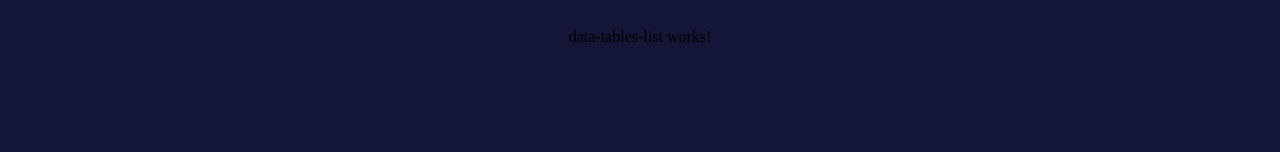
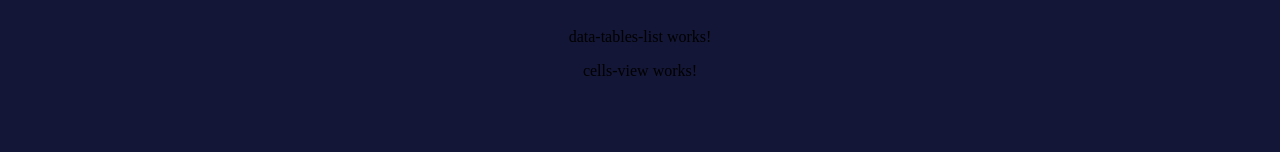
Before and after one commit to akshaykhanna/ExcelRegionSelection, an Angular app: page / in a window 1280 px wide. Shown: the part 132-284 px from the top of the page. Built offline with nearby package versions, Linux system fonts and the light colour scheme.

Commit message:
Add cells view component

```diff
--- a/src/app/app.component.html
+++ b/src/app/app.component.html
@@ -3,6 +3,7 @@
   <div style="text-align: center">
     <h1>Welcome to {{ title }}!</h1>
     <app-data-tables-list></app-data-tables-list>
+    <app-cells-view></app-cells-view>
   </div>
   <router-outlet></router-outlet>
 </div>
--- a/src/app/app.module.ts
+++ b/src/app/app.module.ts
@@ -5,12 +5,14 @@ import { AppRoutingModule } from './app-routing.module';
 import { AppComponent } from './app.component';
 import { DataTablesListComponent } from './data-tables-list/data-tables-list.component';
 import { NavbarComponent } from './navbar/navbar.component';
+import { CellsViewComponent } from './cells-view/cells-view.component';
 
 @NgModule({
   declarations: [
     AppComponent,
     DataTablesListComponent,
-    NavbarComponent
+    NavbarComponent,
+    CellsViewComponent
   ],
   imports: [
     BrowserModule,
--- /dev/null
+++ b/src/app/cells-view/cells-view.component.html
@@ -0,0 +1 @@
+<p>cells-view works!</p>
--- /dev/null
+++ b/src/app/cells-view/cells-view.component.ts
@@ -0,0 +1,15 @@
+import { Component, OnInit } from '@angular/core';
+
+@Component({
+  selector: 'app-cells-view',
+  templateUrl: './cells-view.component.html',
+  styleUrls: ['./cells-view.component.css']
+})
+export class CellsViewComponent implements OnInit {
+
+  constructor() { }
+
+  ngOnInit() {
+  }
+
+}
```
Also changed, not shown: src/app/cells-view/cells-view.component.css (added), 1 other file (tests, documents, lock files or other folders).
